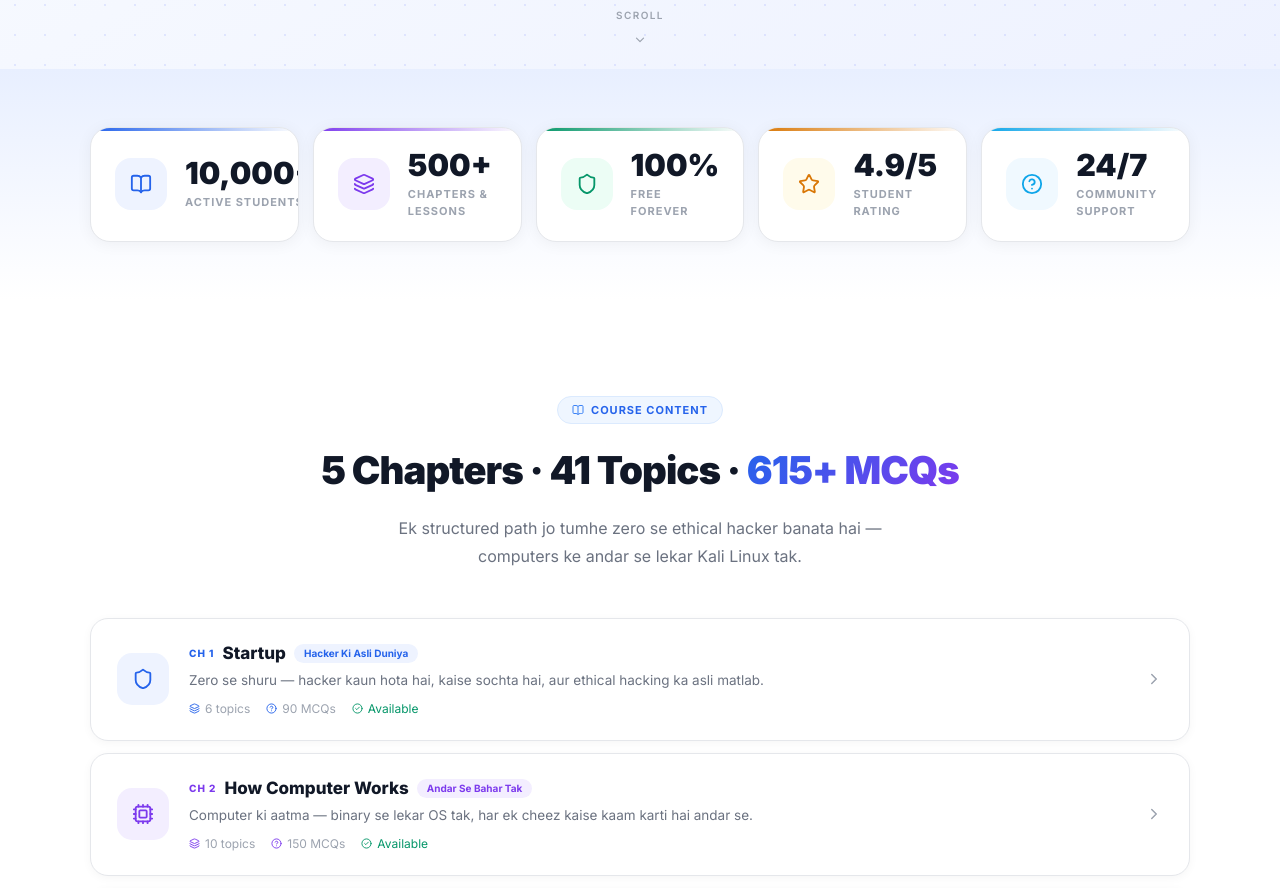
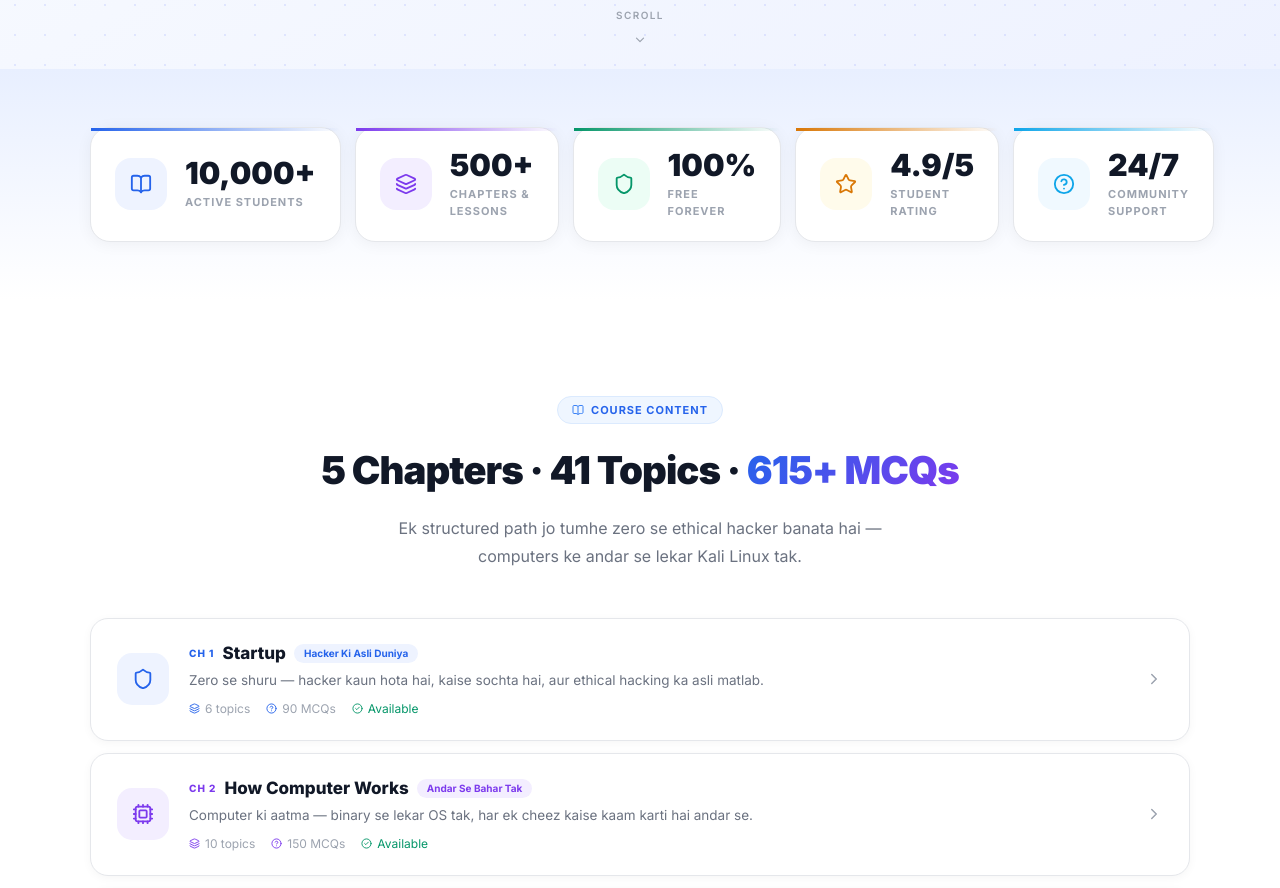
Before and after one commit to rite908/COURSE, a Next.js app: page / in a window 1280 px wide. Shown: the part 820-1708 px from the top of the page. Built offline with nearby package versions, Linux system fonts and the light colour scheme.

Commit message:
Add targeted element screenshot and update page component
Replit-Commit-Author: Agent

```diff
--- a/app/page.tsx
+++ b/app/page.tsx
@@ -396,7 +396,7 @@ export default function LandingPage() {
                   borderRadius: 20, background: T.card,
                   border: `1px solid ${T.border}`,
                   boxShadow: `0 2px 16px rgba(0,0,0,${isDark ? 0.28 : 0.05})`,
-                  overflow: "hidden",
+                  overflow: "visible",
                 }}
               >
                 <span style={{ position: "absolute", top: 0, left: 0, right: 0, height: 3, background: `linear-gradient(90deg,${s.color},transparent)` }} />
```
Also changed, not shown: attached_assets/targeted_element_1784612312748.png (added).
